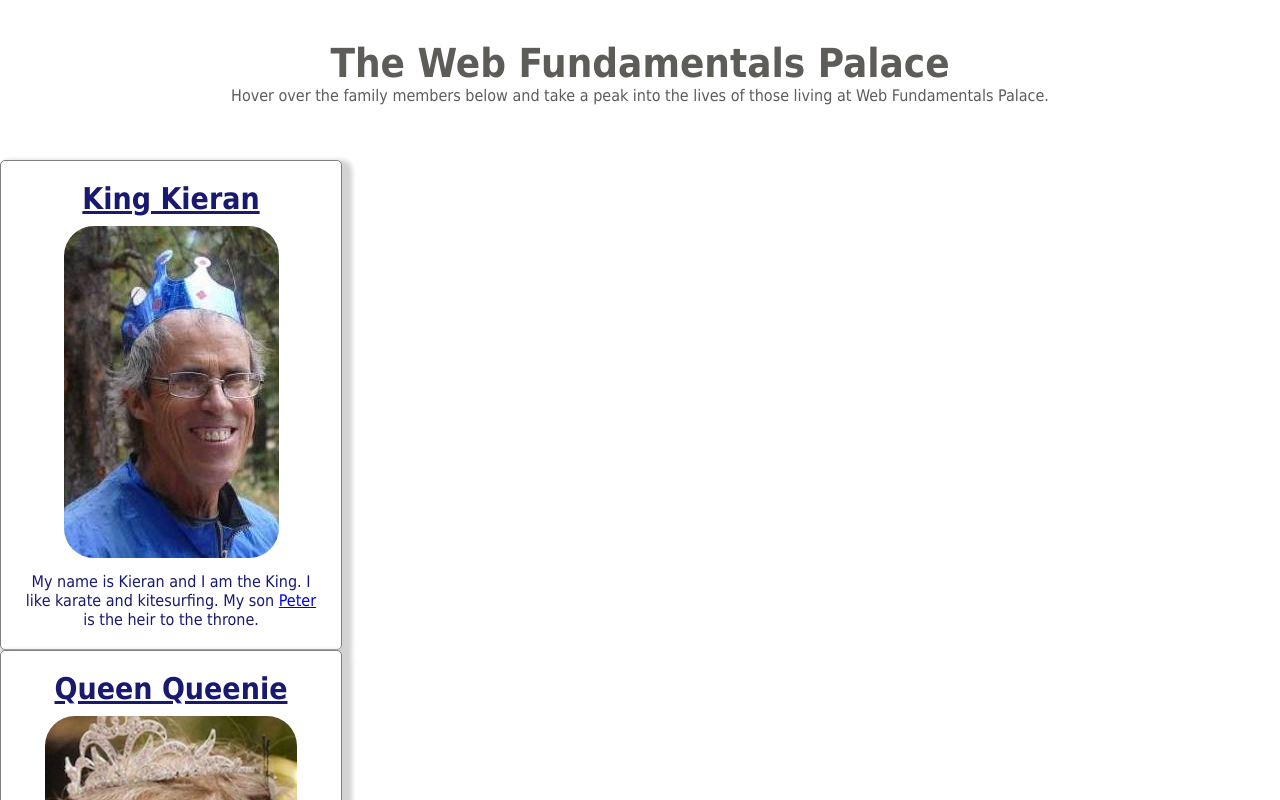
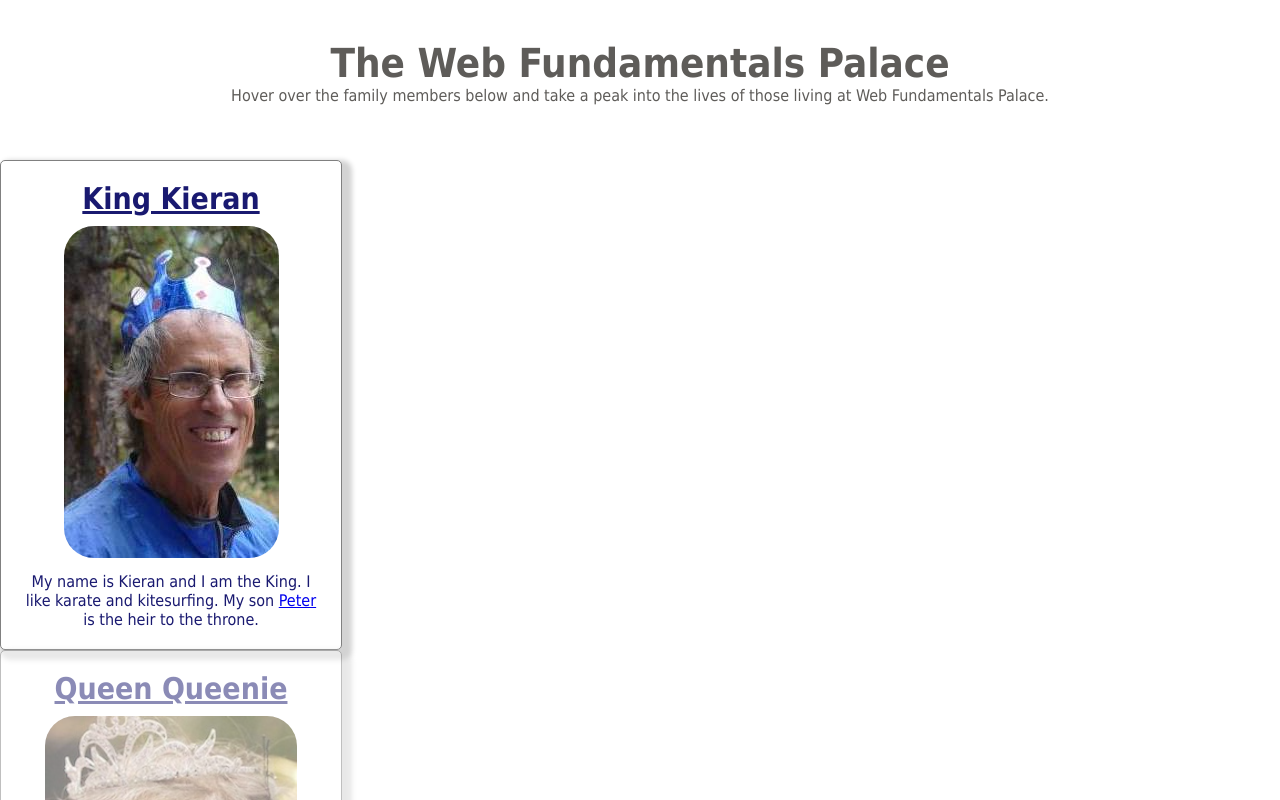
Before and after one commit to peterb3141/nology-coursework, a plain HTML site: page web-fundamentals/index.html in a window 1280 px wide. In both pictures the pointer is over the element 171 px from the left and 405 px from the top of the page. Shown: the top 800 px of the page. Drawn offline with Linux system fonts and the light colour scheme.

Commit message:
index.html css added

```diff
--- a/web-fundamentals/styles.css
+++ b/web-fundamentals/styles.css
@@ -2,6 +2,11 @@
     margin: 0;
     padding: 0;
     font-family: Tahoma, Verdana, sans-serif;
+}
+
+*::selection {
+    color: white;
+    background-color: #1182EB;
 }
 
 body {
@@ -31,6 +36,11 @@ header h1 {
     background-color: white;
     color: midnightblue;
     box-shadow: 5px 5px 5px 5px lightgray;
+    opacity: 0.5;
+    transition: opacity 0.3s ease;
+}
+.card:hover {
+    opacity: 1;
 }
 
 .card img {
@@ -48,6 +58,10 @@ h2, h3, h4, h5, h6 {
     list-style-type: none;
 }
 
+li:hover {
+    color: #1182EB;
+}
+
 span{
     font-size: 1.5em;
     color:  #b48ce0;
```
